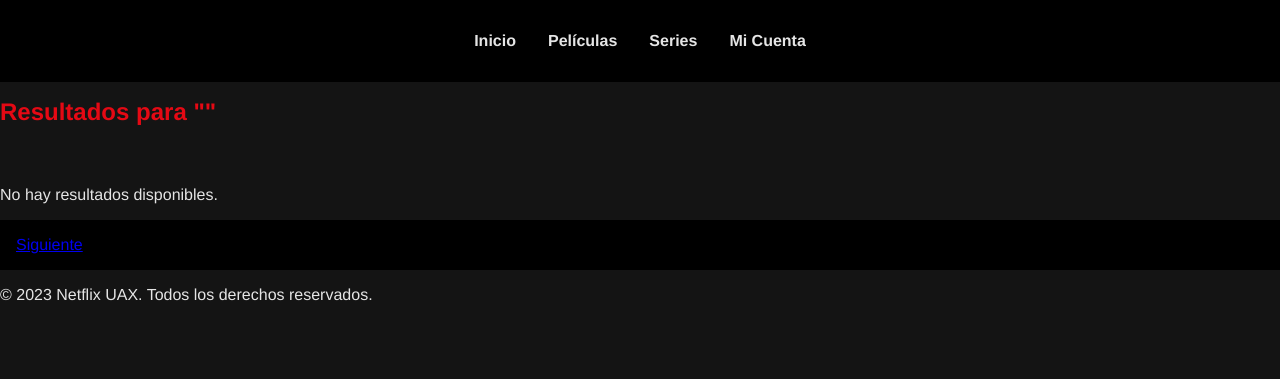
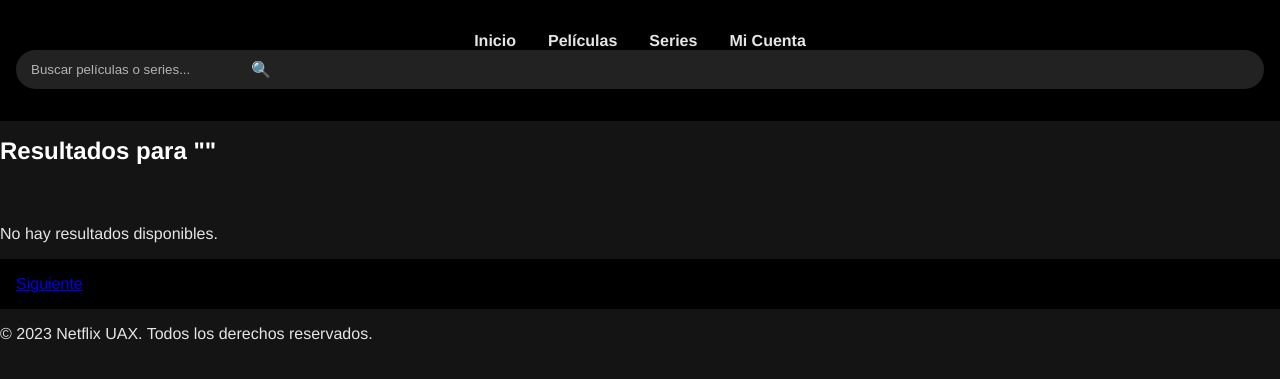
Before and after one commit to clauloro/Pelisexamen, a Django app: page /streaming/search/ in a window 1280 px wide. Shown: the top 379 px of the page. Run offline with Django 4.2, Linux system fonts and the light colour scheme.

Commit message:
visual series

```diff
--- a/netflix/streaming/static/css/style.css
+++ b/netflix/streaming/static/css/style.css
@@ -242,7 +242,7 @@ nav ul li a:hover {
 
 .search-results h1 {
     font-size: 24px;
-    color: #e50914;
+    color: #ffffff;
     margin-bottom: 20px;
 }
 
@@ -273,3 +273,75 @@ nav ul li a:hover {
 .search-results .carousel-item:hover {
     transform: scale(1.1);
 }
+
+/* Estilo de la barra de búsqueda */
+.search-bar {
+    display: flex;
+    align-items: center;
+    margin-left: auto;
+    padding: 5px;
+    background-color: #222;
+    border-radius: 20px;
+}
+
+.search-bar input {
+    border: none;
+    background-color: transparent;
+    color: #e5e5e5;
+    padding: 5px 10px;
+    outline: none;
+    width: 200px;
+}
+
+.search-bar input::placeholder {
+    color: #b3b3b3;
+}
+
+.search-bar button {
+    border: none;
+    background: none;
+    color: #e50914;
+    font-size: 16px;
+    cursor: pointer;
+    padding: 5px;
+    margin-left: 5px;
+}
+
+.search-bar button:hover {
+    color: #fff;
+}
+
+/* Resultados de búsqueda */
+.search-results h2 {
+    color: #e50914;
+    text-align: center;
+    margin-bottom: 20px;
+}
+
+.search-results .carousel {
+    display: flex;
+    gap: 15px;
+    overflow-x: auto;
+    padding: 10px 0;
+}
+
+.search-results .carousel-item {
+    min-width: 200px;
+    max-width: 200px;
+    text-align: center;
+    background-color: #222;
+    padding: 10px;
+    border-radius: 10px;
+    box-shadow: 0 4px 8px rgba(0, 0, 0, 0.3);
+    transition: transform 0.3s;
+}
+
+.search-results .carousel-item img {
+    width: 100%;
+    border-radius: 5px;
+    margin-bottom: 10px;
+}
+
+.search-results .carousel-item:hover {
+    transform: scale(1.05);
+}
--- a/netflix/streaming/templates/streaming/base.html
+++ b/netflix/streaming/templates/streaming/base.html
@@ -17,6 +17,10 @@
                 <li><a href="{% url 'authentication:my_account' %}">Mi Cuenta</a></li>
 
             </ul>
+            <form method="GET" action="{% url 'streaming:home' %}" class="search-bar">
+                <input type="text" name="q" placeholder="Buscar películas o series..." value="{{ query|default:'' }}">
+                <button type="submit">🔍</button>
+            </form>
         </nav>
     </header>
     <main>
--- a/netflix/streaming/templates/streaming/search.html
+++ b/netflix/streaming/templates/streaming/search.html
@@ -2,6 +2,7 @@
 {% load static %}
 {% block title %}Resultados de la búsqueda{% endblock %}
 {% block content %}
+
 <div class="search-results">
     <h1>Resultados para "{{ query }}"</h1>
     <div class="carousel-container">
@@ -19,6 +20,8 @@
     {% endif %}
 </div>
 
+
+
 <nav class="pagination">
     {% if page > 1 %}
     <a href="?q={{ query }}&genre={{ request.GET.genre }}&page={{ page|add:"-1" }}">Anterior</a>
--- a/netflix/streaming/views.py
+++ b/netflix/streaming/views.py
@@ -18,7 +18,7 @@ from .utils import (
 
 
 def home(request):
-    """Vista principal que organiza los carruseles de películas y series."""
+    """Vista principal que organiza los carruseles de películas y series y el buscador."""
     try:
         top_rated_movies = fetch_movies_from_tmdb("movie/top_rated")["results"]
         upcoming_movies = fetch_movies_from_tmdb("movie/upcoming")["results"]
@@ -31,18 +31,34 @@ def home(request):
             else []
         )
 
+        # Manejar búsqueda por nombre
+        query = request.GET.get("q", "")
+        search_results = []
+        if query:
+            # Buscar en películas y series
+            movie_results = search_movies(query)["results"]
+            series_results = fetch_movies_from_tmdb("search/tv", {"query": query})["results"]
+            search_results = movie_results + series_results
+
         context = {
             "top_rated_movies": top_rated_movies,
             "upcoming_movies": upcoming_movies,
             "popular_series": popular_series,
             "top_rated_series": top_rated_series,
             "recommended_movies": recommendations,
+            "search_results": search_results,
+            "query": query,
         }
 
         return render(request, "streaming/home.html", context)
 
     except Exception as e:
         return render(request, "streaming/home.html", {"error": str(e)})
+
+
+
+
+
 
 
 def movie_search(request):
@@ -82,6 +98,7 @@ def movie_search(request):
         )
 
 
+
 def movie_details(request, movie_id):
     """Vista para obtener detalles de una película."""
     try:
@@ -119,13 +136,34 @@ def movies(request):
 
 
 def series(request):
-    """Muestra una lista de series populares en la plantilla `series.html`."""
+    """Muestra series populares o series filtradas por género."""
     try:
-        data = fetch_popular_series()
-        series = data["results"]
-        return render(request, "streaming/series.html", {"series": series})
+        genres_data = fetch_movies_from_tmdb("genre/tv/list")["genres"]  # Géneros de series
+        genre_id = request.GET.get("genre")  # ID del género seleccionado
+
+        if genre_id:
+            # Series filtradas por género
+            genre_series = fetch_movies_from_tmdb(
+                "discover/tv", {"with_genres": genre_id}
+            )["results"]
+            return render(
+                request,
+                "streaming/series.html",
+                {"genres": genres_data, "genre_series": genre_series},
+            )
+        else:
+            # Series populares si no hay género seleccionado
+            popular_series = fetch_popular_series()["results"]
+            return render(
+                request,
+                "streaming/series.html",
+                {"genres": genres_data, "popular_series": popular_series},
+            )
+
     except Exception as e:
         return render(request, "streaming/series.html", {"error": str(e)})
+
+
 
 
 class MovieListView(APIView):
```
Also changed, not shown: netflix/streaming/templates/streaming/home.html (+4 -13 lines), netflix/streaming/templates/streaming/series.html (+38 -12 lines), netflix/streaming/utils.py (+10 -0 lines).
